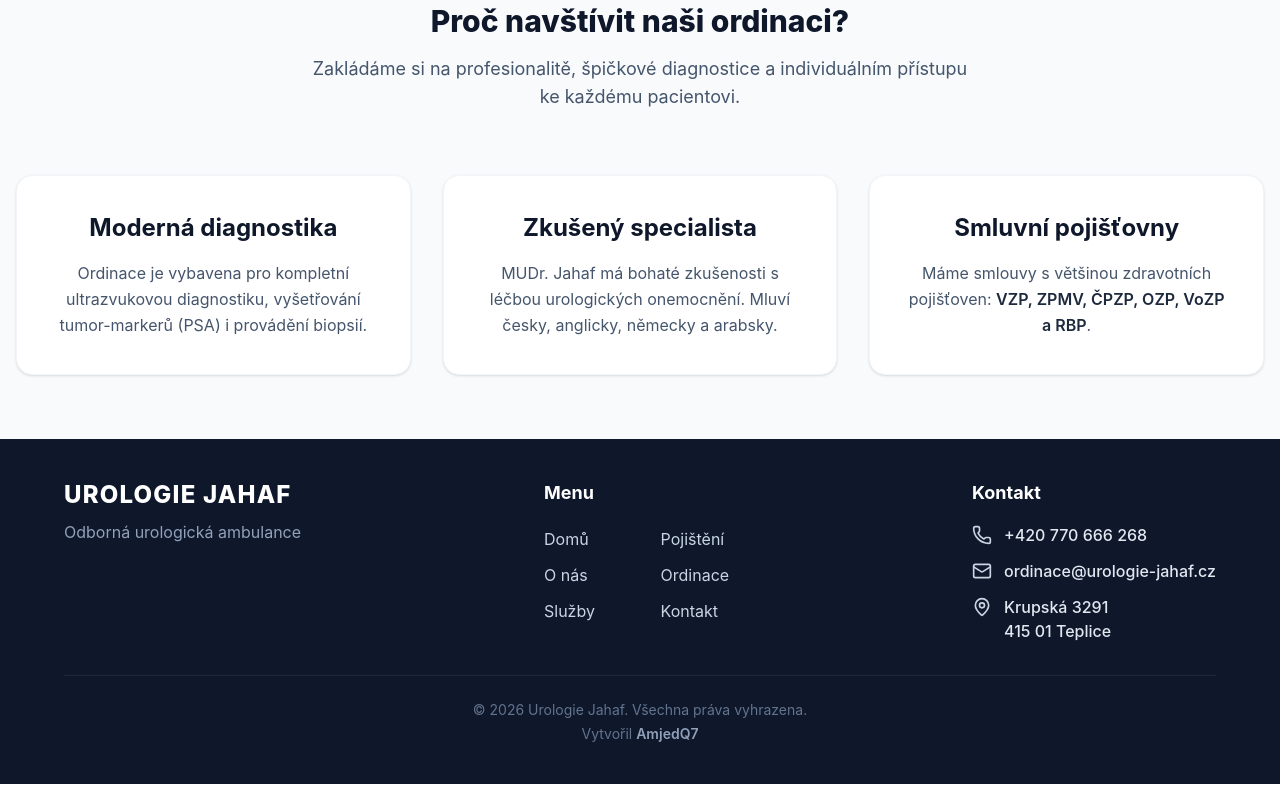
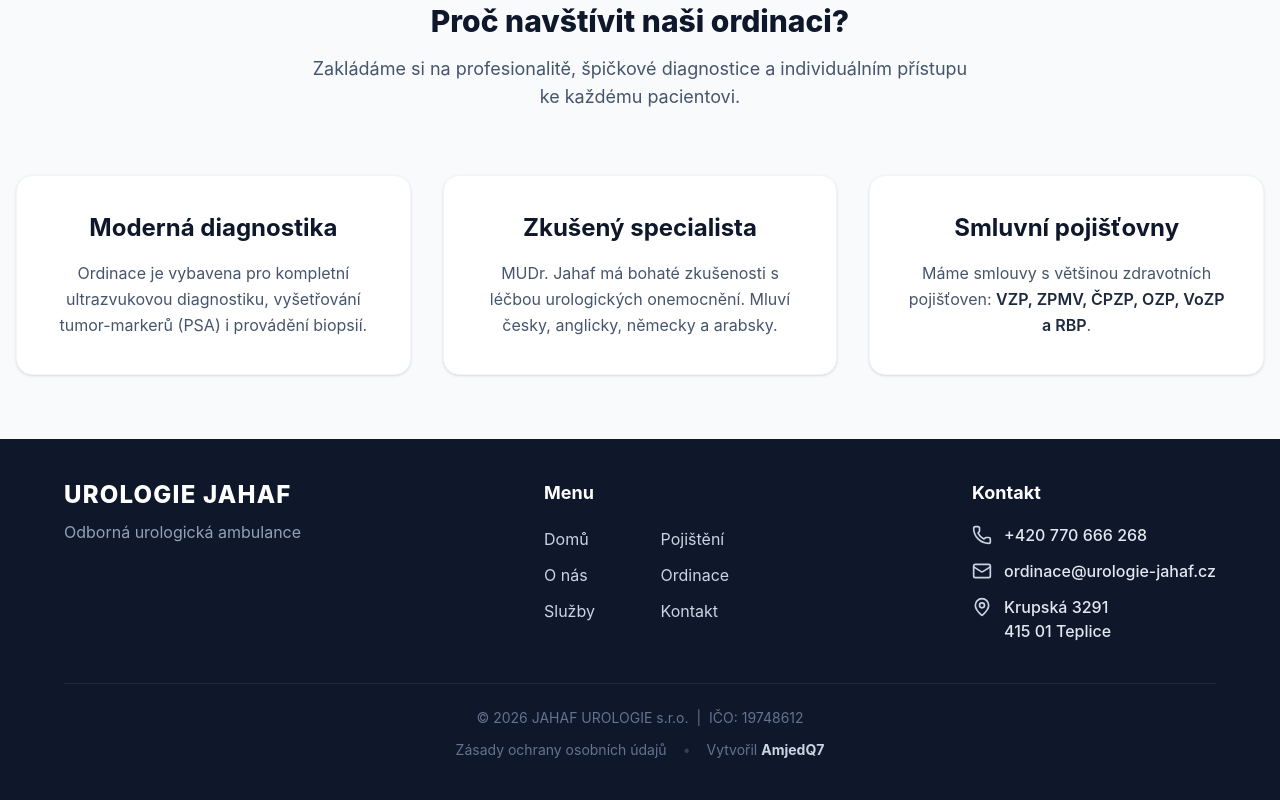
Before and after one commit to amjedq7/web-jahaf, a React (Vite) app: page /#/ in a window 1280 px wide. Shown: the part 773-1573 px from the top of the page. Built offline with nearby package versions, Linux system fonts and the light colour scheme.

Commit message:
edit footer and kontakt page (info about the s.r.o.)

```diff
--- a/src/components/Footer.tsx
+++ b/src/components/Footer.tsx
@@ -2,11 +2,14 @@ import { Link } from 'react-router-dom'
 import { Phone, Mail, MapPin } from 'lucide-react'
 
 export default function Footer() {
+  const currentYear = new Date().getFullYear()
+
   return (
     <footer className="bg-slate-900 text-slate-300 mt-auto">
       <div className="container mx-auto px-4 py-8 lg:py-10">
         <div className="max-w-6xl mx-auto flex flex-col md:flex-row justify-between items-center md:items-start gap-8 lg:gap-10">
 
+          {/* Brand Info (Left) */}
           <div className="max-w-sm flex flex-col items-center md:items-start text-center md:text-left">
             <h3 className="text-2xl font-extrabold text-white tracking-wider mb-2">
               UROLOGIE JAHAF
@@ -16,6 +19,7 @@ export default function Footer() {
             </p>
           </div>
 
+          {/* Navigation Links (Middle) */}
           <div className="flex flex-col items-center md:items-start mt-4 md:mt-0">
             <div className="grid grid-cols-2 gap-x-8 md:gap-x-12 gap-y-3 w-fit text-center md:text-left">
               <h4 className="text-lg font-bold text-white mb-2 col-span-2">Menu</h4>
@@ -29,6 +33,7 @@ export default function Footer() {
             </div>
           </div>
 
+          {/* Contact Info (Right) */}
           <div className="flex flex-col items-center md:items-start mt-4 md:mt-0">
             <Link to="/kontakt" className="text-lg font-bold text-white hover:text-blue-400 transition-colors mb-4 w-fit block text-center md:text-left">
               Kontakt
@@ -52,12 +57,20 @@ export default function Footer() {
 
         </div>
 
-        {/* Bottom Bar */}
-        <div className="max-w-6xl mx-auto border-t border-slate-800 mt-8 pt-6 text-center text-sm text-slate-500">
-          <p className="mb-1">&copy; {new Date().getFullYear()} Urologie Jahaf. Všechna práva vyhrazena.</p>
-          <p>
-            Vytvořil <a href="https://github.com/amjedq7" target="_blank" rel="noopener noreferrer" className="text-slate-400 hover:text-blue-400 transition-colors font-semibold">AmjedQ7</a>
+        {/* Bottom Bar s právními náležitostmi - zjednodušeno */}
+        <div className="max-w-6xl mx-auto border-t border-slate-800 mt-10 pt-6 flex flex-col items-center gap-3 text-sm text-slate-500">
+          <p className="text-center">
+            &copy; {currentYear} JAHAF UROLOGIE s.r.o. <span className="hidden sm:inline mx-1">|</span><br className="sm:hidden" /> IČO: 19748612
           </p>
+          <div className="flex flex-col sm:flex-row items-center gap-2 sm:gap-4">
+            <Link to="/ochrana-udaju" className="hover:text-blue-400 transition-colors">
+              Zásady ochrany osobních údajů
+            </Link>
+            <span className="hidden sm:inline text-slate-700">•</span>
+            <p>
+              Vytvořil <a href="https://github.com/amjedq7" target="_blank" rel="noopener noreferrer" className="text-slate-300 hover:text-blue-400 transition-colors font-bold">AmjedQ7</a>
+            </p>
+          </div>
         </div>
       </div>
     </footer>
--- a/src/pages/Contact.tsx
+++ b/src/pages/Contact.tsx
@@ -48,6 +48,7 @@ export default function Contact() {
       <div className="max-w-6xl mx-auto grid md:grid-cols-2 gap-8 lg:gap-12">
 
         <div className="flex flex-col gap-6">
+          {/* Kontaktní údaje */}
           <div id="kontakt" className={`bg-white p-8 rounded-2xl ${getGlow('#kontakt')} relative scroll-mt-28`}>
             <h2 className="text-2xl font-bold text-slate-900 mb-6">Kontaktní údaje</h2>
 
@@ -91,10 +92,11 @@ export default function Contact() {
             </div>
           </div>
 
+          {/* Mapa */}
           <div className="bg-slate-200 h-72 sm:h-80 rounded-2xl overflow-hidden border border-slate-100 relative shadow-sm">
             <iframe
               title="Mapa ordinace - Krupská 3291, Teplice"
-              src="https://maps.google.com/maps?q=Krupsk%C3%A1%203291,%20415%2001%20Teplice&t=&z=16&ie=UTF8&iwloc=&output=embed"
+              src="https://maps.google.com/maps?q=Krupsk%C3%A1%203291,%20Teplice&t=&z=15&ie=UTF8&iwloc=&output=embed"
               width="100%"
               height="100%"
               style={{ border: 0 }}
@@ -106,6 +108,8 @@ export default function Contact() {
           </div>
         </div>
 
+        <div className="flex flex-col gap-6">
+          {/* Ordinační hodiny */}
           <div id="hodiny" className={`bg-white p-8 rounded-2xl flex flex-col ${getGlow('#hodiny')} relative scroll-mt-28`}>
             <h2 className="text-2xl font-bold text-slate-900 mb-4">Ordinační hodiny</h2>
 
@@ -141,6 +145,20 @@ export default function Contact() {
             </div>
           </div>
 
+          {/* Povinné informace podle § 435 NOZ */}
+          <div className="bg-slate-50 p-6 rounded-2xl border border-slate-200">
+            <h3 className="text-sm font-bold text-slate-700 mb-3 uppercase tracking-wider">Identifikační údaje</h3>
+            <div className="text-sm text-slate-600 space-y-2 leading-relaxed">
+              <p><strong className="text-slate-800 font-semibold">JAHAF UROLOGIE s.r.o.</strong></p>
+              <p><strong>Sídlo:</strong> Dlouhá 40/70, Nové Modlany, 417 42 Krupka</p>
+              <p><strong>IČO:</strong> 19748612</p>
+              <p>
+                Společnost je zapsána v obchodním rejstříku vedeném Krajským soudem v Ústí nad Labem, oddíl C, vložka 51064.
+              </p>
+            </div>
+          </div>
+        </div>
+
       </div>
     </div>
   )
--- /dev/null
+++ b/src/pages/Privacy.tsx
@@ -0,0 +1,76 @@
+import { useEffect } from 'react'
+
+export default function Privacy() {
+  useEffect(() => {
+    window.scrollTo({ top: 0, behavior: 'smooth' })
+  }, [])
+
+  return (
+    <div className="container mx-auto px-4 pt-0 pb-16 lg:pb-24 animate-fade-in">
+      <div className="max-w-4xl mx-auto bg-white p-8 md:p-12 rounded-2xl shadow-sm border border-slate-100">
+
+        <h1 className="text-3xl md:text-4xl font-extrabold text-blue-950 mb-8">
+          Zásady ochrany osobních údajů
+        </h1>
+
+        <div className="space-y-8 text-slate-600 leading-relaxed">
+
+          <section>
+            <h2 className="text-xl font-bold text-slate-900 mb-3">1. Úvodní ustanovení</h2>
+            <p>
+              Tyto zásady ochrany osobních údajů vysvětlují, jakým způsobem společnost <strong>JAHAF UROLOGIE s.r.o.</strong> (dále jen „Správce“) nakládá s osobními údaji. Naše webové stránky slouží výhradně k informačním účelům a <strong>nesbírají žádné osobní údaje</strong> prostřednictvím kontaktních formulářů ani nevyužívají marketingové či analytické cookies třetích stran.
+            </p>
+          </section>
+
+          <section>
+            <h2 className="text-xl font-bold text-slate-900 mb-3">2. Totožnost a kontaktní údaje správce</h2>
+            <ul className="list-disc pl-5 space-y-1">
+              <li><strong>Název:</strong> JAHAF UROLOGIE s.r.o.</li>
+              <li><strong>Sídlo:</strong> Dlouhá 40/70, Nové Modlany, 417 42 Krupka</li>
+              <li><strong>IČO:</strong> 19748612</li>
+              <li><strong>Zápis v rejstříku:</strong> Krajský soud v Ústí nad Labem, oddíl C, vložka 51064</li>
+              <li><strong>E-mail:</strong> ordinace@urologie-jahaf.cz</li>
+              <li><strong>Telefon:</strong> +420 770 666 268</li>
+            </ul>
+          </section>
+
+          <section>
+            <h2 className="text-xl font-bold text-slate-900 mb-3">3. Zpracování údajů při telefonickém nebo e-mailovém kontaktu</h2>
+            <p>
+              Pokud nás kontaktujete telefonicky nebo prostřednictvím e-mailu (např. za účelem objednání k vyšetření), budeme vaše osobní údaje (jméno, příjmení, telefonní číslo, e-mailová adresa, případně zdravotní stav) zpracovávat výhradně za účelem:
+            </p>
+            <ul className="list-disc pl-5 mt-2 space-y-1">
+              <li>Vyřízení vašeho dotazu nebo požadavku.</li>
+              <li>Plánování návštěvy v naší urologické ordinaci.</li>
+              <li>Poskytování zdravotních služeb (pokud se stanete naším pacientem).</li>
+            </ul>
+            <p className="mt-2">
+              Zákonným důvodem pro toto zpracování je nezbytnost pro splnění smlouvy (případně provedení opatření před uzavřením smlouvy) a poskytování zdravotní péče podle platné legislativy.
+            </p>
+          </section>
+
+          <section>
+            <h2 className="text-xl font-bold text-slate-900 mb-3">4. Cookies a sledování návštěvnosti</h2>
+            <p>
+              Tyto webové stránky <strong>nepoužívají</strong> žádné marketingové, analytické ani sledovací soubory cookies (např. Google Analytics, Facebook Pixel apod.). Na vašem zařízení nejsou ukládána žádná data, která by sloužila k vašemu sledování napříč internetem nebo k cílení reklamy.
+            </p>
+          </section>
+
+          <section>
+            <h2 className="text-xl font-bold text-slate-900 mb-3">5. Práva subjektu údajů</h2>
+            <p>
+              Podle obecného nařízení o ochraně osobních údajů (GDPR) máte mimo jiné právo:
+            </p>
+            <ul className="list-disc pl-5 mt-2 space-y-1">
+              <li>Požadovat od nás informaci, jaké vaše osobní údaje zpracovávame.</li>
+              <li>Vyžádat si u nás přístup k těmto údajům a tyto nechat aktualizovat nebo opravit.</li>
+              <li>Požadovat po nás výmaz těchto osobních údajů, pokud nám zákon neukládá povinnost je uchovávat (např. ze zákona o zdravotních službách).</li>
+              <li>V případě pochybností o dodržování povinností souvisejících se zpracováním osobních údajů se obrátit na nás nebo na Úřad pro ochranu osobních údajů.</li>
+            </ul>
+          </section>
+
+        </div>
+      </div>
+    </div>
+  )
+}
```
Lines whose indentation alone changed are shown as unchanged.
